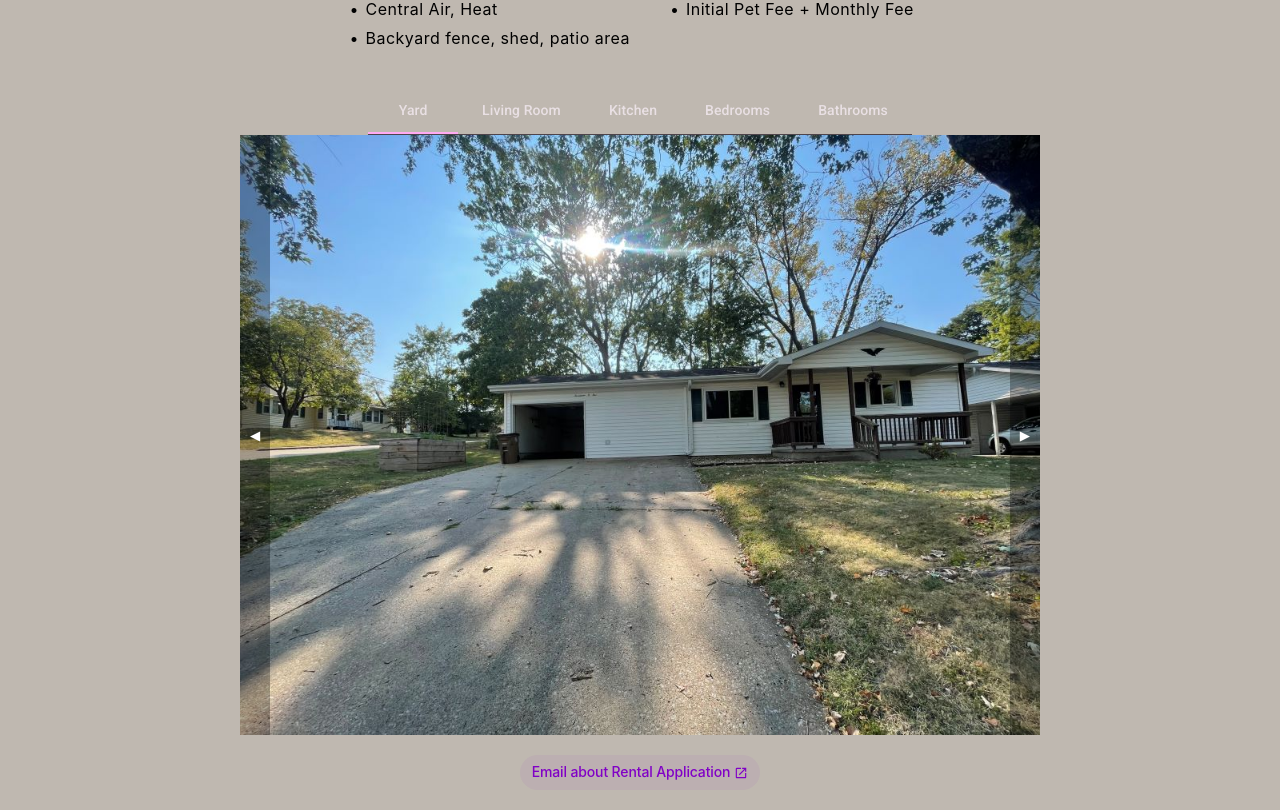
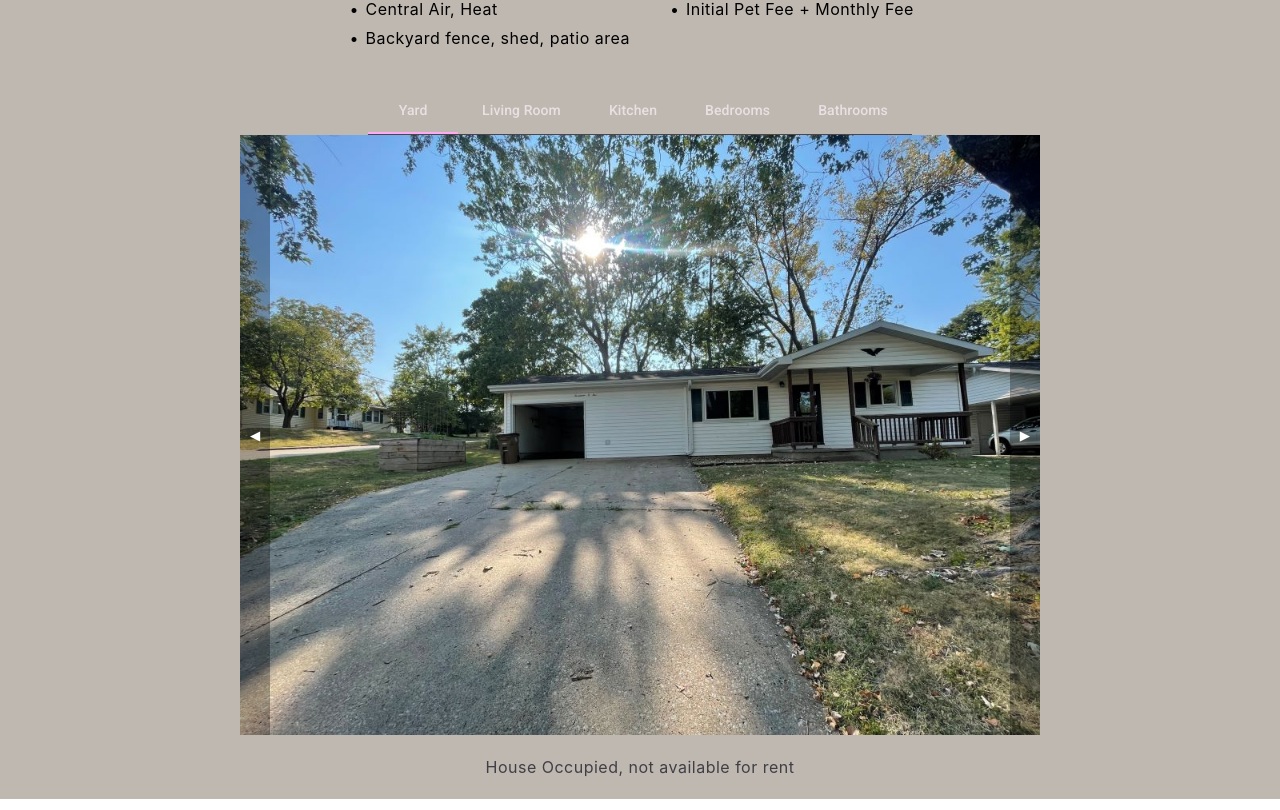
Before and after one commit to rbrock44/1705-David, an Angular app: page / in a window 1280 px wide. Shown: the part 317-1127 px from the top of the page. Built offline with nearby package versions, Linux system fonts and the light colour scheme.

Commit message:
available/not available

```diff
--- a/src/app/app.component.html
+++ b/src/app/app.component.html
@@ -41,9 +41,13 @@
     </a>
   </div>
 
-  <div class="email-link pill-group">
-    <a class="pill" href="{{emailLink}}"
-      target="_blank" rel="noopener">
+  <div class="margin-top">
+    <h5 *ngIf="availableForRent">House Available to Rent</h5>
+    <p *ngIf="!availableForRent">House Occupied, not available for rent</p>
+  </div>
+
+  <div class="margin-bottom pill-group" *ngIf="availableForRent">
+    <a class="pill" href="{{emailLink}}" target="_blank" rel="noopener">
       <span>Email about Rental Application</span>
       <svg xmlns="http://www.w3.org/2000/svg" height="14" viewBox="0 -960 960 960" width="14" fill="currentColor">
         <path
--- a/src/app/app.component.scss
+++ b/src/app/app.component.scss
@@ -160,8 +160,11 @@ p {
     right: 0;
   }
 
-  .email-link {
-    margin-top: 20px;
+  .margin-bottom {
+    margin-bottom: 20px;
+  }
+
+  .margin-top {
     margin-bottom: 20px;
   }
 
--- a/src/app/app.component.ts
+++ b/src/app/app.component.ts
@@ -13,6 +13,7 @@ import {MatTabsModule} from '@angular/material/tabs';
   ]
 })
 export class AppComponent {
+  availableForRent: boolean = false;
   emailLink: string = 'mailto:rbrock444@gmail.com?subject=1705%20David%20Rental%20Inquiry';
   title: string = '1705 David';
   currentIndex: number = 0;
```
